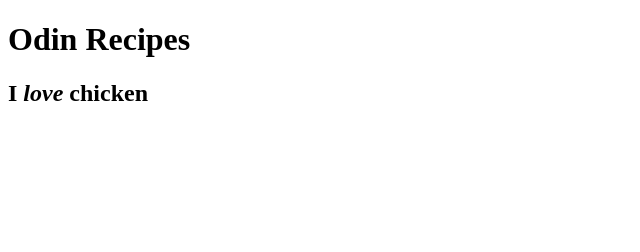
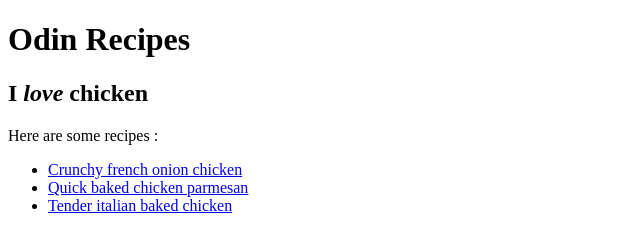
Before and after one commit to MNTJN/odin-recipes, a plain HTML site: page index.html in a window 1280 px wide. Shown: the whole page, without its empty margins (0-640 px from the left). Drawn offline with Linux system fonts and the light colour scheme.

Commit message:
Corrected typos in urls

```diff
--- a/index.html
+++ b/index.html
@@ -9,5 +9,17 @@
 <body>
     <h1>Odin Recipes</h1>
     <h2>I <em>love</em> chicken</h2>
+    <p>Here are some recipes :</p>
+    <ul>
+        <li>
+            <a href="recipes/crunchy-french-onion-chicken.html">Crunchy french onion chicken</a>
+        </li>
+        <li>
+            <a href="recipes/quick-baked-chicken-parmesan.html">Quick baked chicken parmesan</a>
+        </li>
+        <li>
+            <a href="recipes/tender-italian-baked-chicken.html">Tender italian baked chicken</a>
+        </li>
+    </ul>
 </body>
 </html>
```
Also changed, not shown: recipes/quick-baked-chicken-parmesan.html (renamed from recipes/quick-baked-chicken-oarlesan.html).
